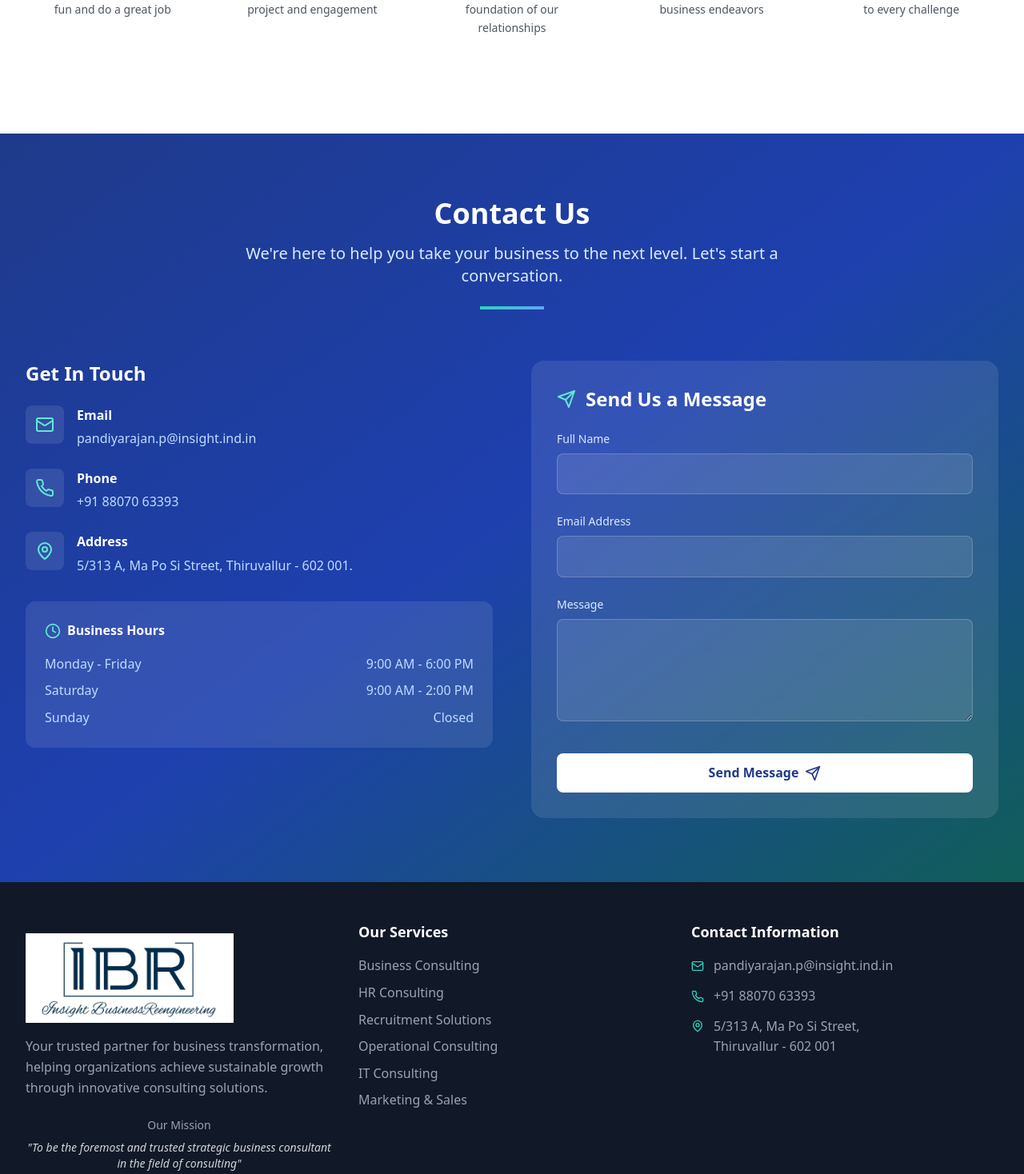
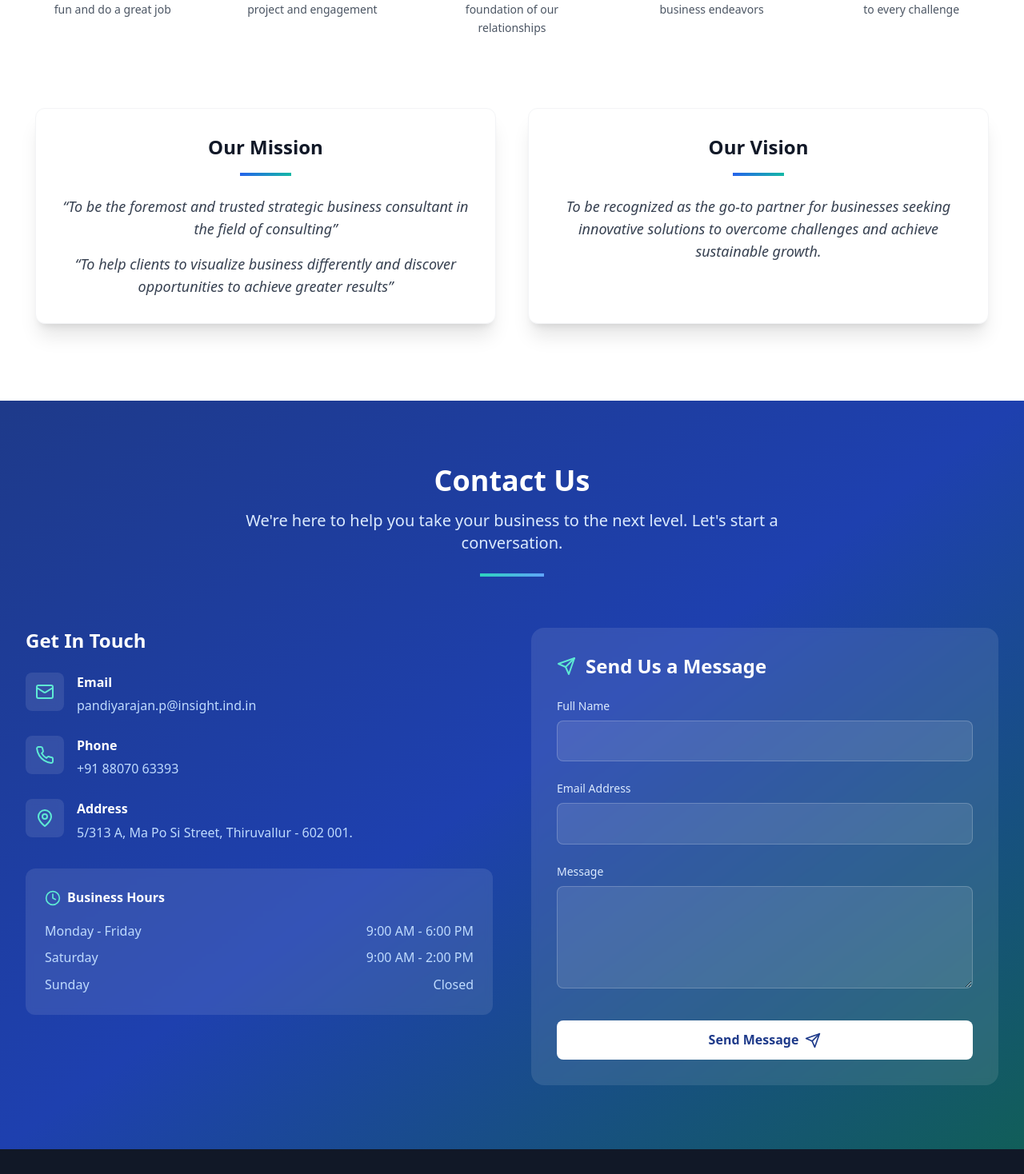
Before and after one commit to anif-antony/IBR, a React (Vite) app: page / in a window 1280 px wide. Shown: the part 5162-6630 px from the top of the page at 80% size. Built offline with nearby package versions, Linux system fonts and the light colour scheme.

Commit message:
add our mission and our vision

```diff
--- a/src/components/About.tsx
+++ b/src/components/About.tsx
@@ -87,6 +87,29 @@ const About = () => (
           ))}
         </div>
       </div>
+
+      {/* Mission & Vision Cards Section */}
+      <div className="mt-16 flex flex-col lg:flex-row justify-center items-stretch gap-10">
+        {/* Our Mission Card */}
+        <div className="bg-white shadow-xl rounded-xl px-6 py-8 max-w-xl w-full text-center border border-gray-100 mx-2 sm:mx-0 flex-1">
+          <h3 className="text-xl sm:text-2xl font-bold text-gray-900 mb-4">Our Mission</h3>
+          <div className="w-16 h-1 bg-gradient-to-r from-blue-600 to-teal-500 mx-auto mb-6"></div>
+          <p className="text-base sm:text-lg text-gray-700 italic mb-4">
+            “To be the foremost and trusted strategic business consultant in the field of consulting”
+          </p>
+          <p className="text-base sm:text-lg text-gray-700 italic">
+            “To help clients to visualize business differently and discover opportunities to achieve greater results”
+          </p>
+        </div>
+        {/* Our Vision Card */}
+        <div className="bg-white shadow-xl rounded-xl px-6 py-8 max-w-xl w-full text-center border border-gray-100 mx-2 sm:mx-0 flex-1">
+          <h3 className="text-xl sm:text-2xl font-bold text-gray-900 mb-4">Our Vision</h3>
+          <div className="w-16 h-1 bg-gradient-to-r from-blue-600 to-teal-500 mx-auto mb-6"></div>
+          <p className="text-base sm:text-lg text-gray-700 italic">
+            To be recognized as the go-to partner for businesses seeking innovative solutions to overcome challenges and achieve sustainable growth.
+          </p>
+        </div>
+      </div>
     </div>
   </section>
 );
--- a/src/components/Footer.tsx
+++ b/src/components/Footer.tsx
@@ -22,12 +22,7 @@ const Footer = () => {
               Your trusted partner for business transformation, helping organizations achieve sustainable growth
               through innovative consulting solutions.
             </p>
-            <div className="text-center">
-              <p className="text-sm text-gray-400 font-medium mb-2">Our Mission</p>
-              <p className="text-sm text-gray-300 italic">
-                "To be the foremost and trusted strategic business consultant in the field of consulting"
-              </p>
-            </div>
+
           </div>
 
           <div>
```
